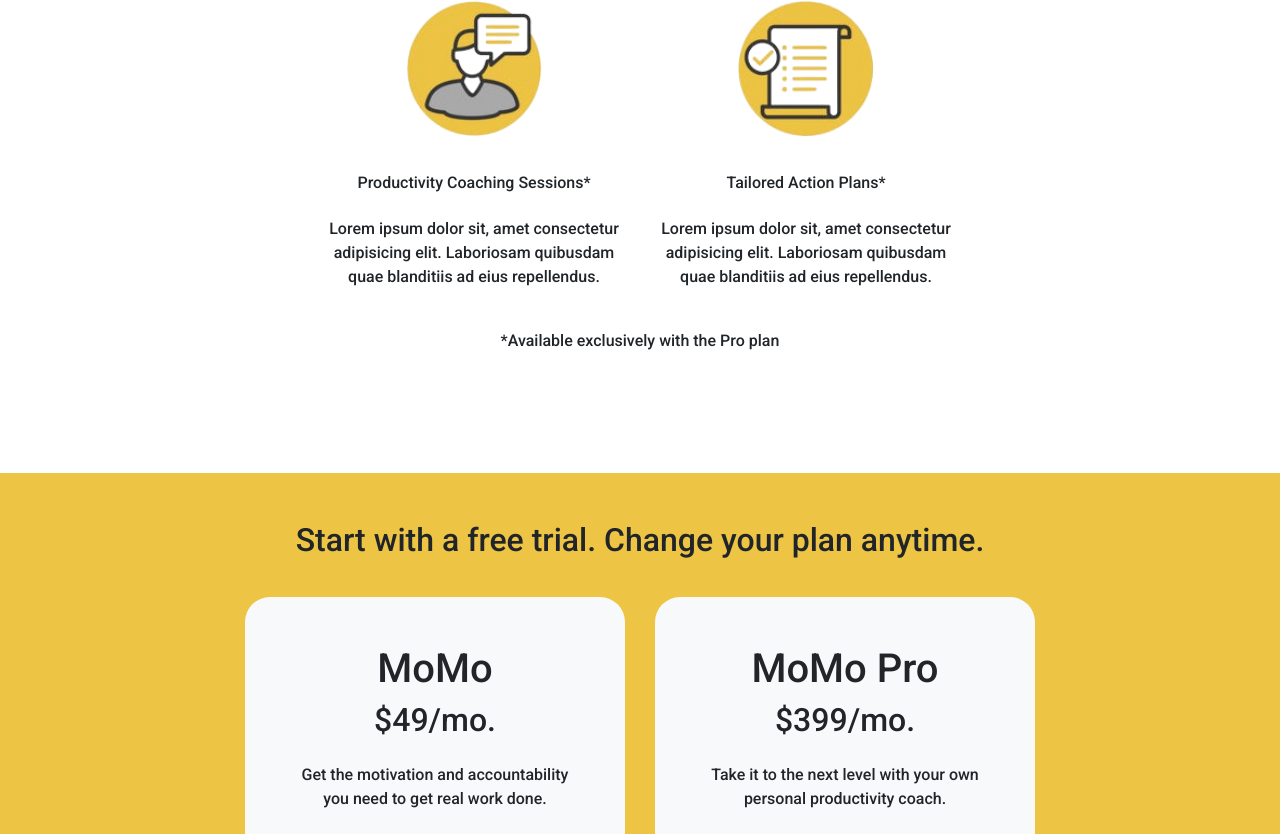
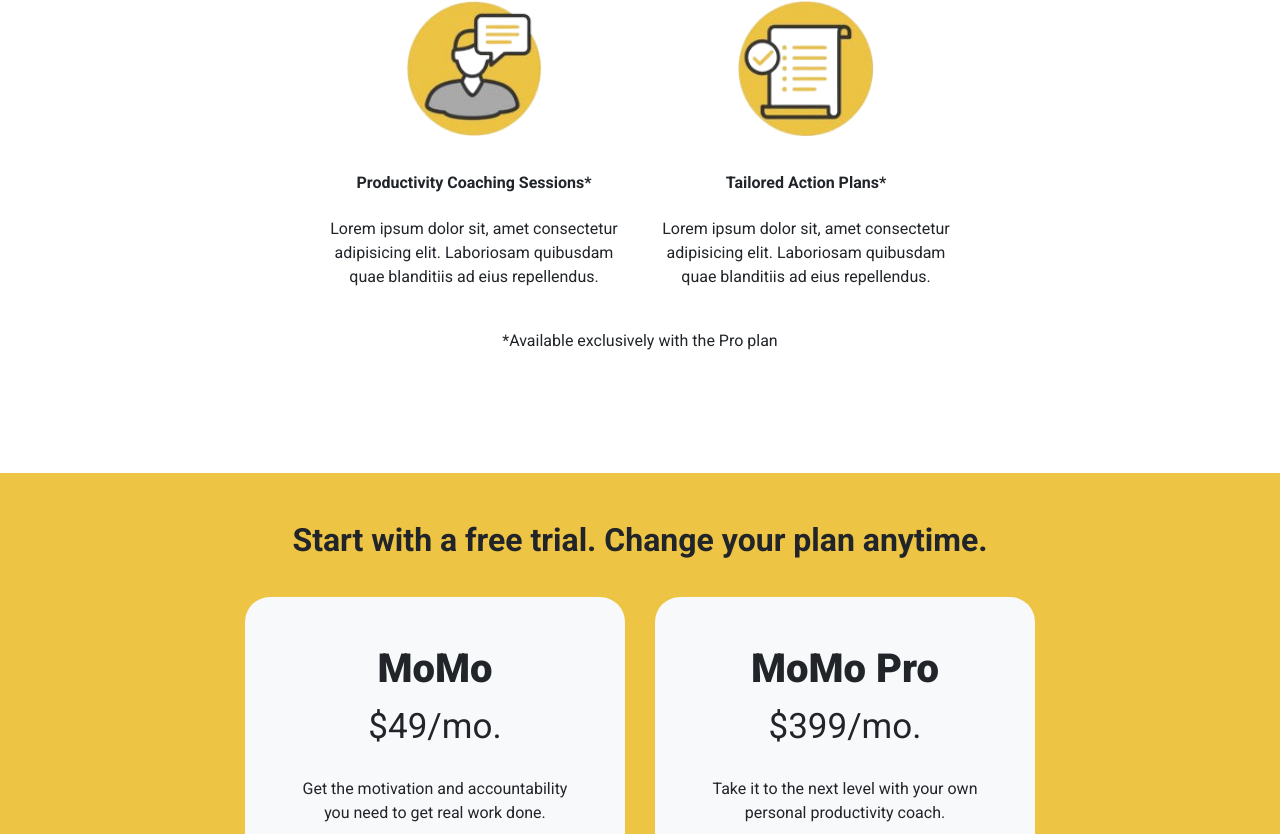
Before and after one commit to Ajith369369/motivated-mornings-frontend, a React (Vite) app: page / in a window 1280 px wide. Shown: the part 2246-3080 px from the top of the page. Built offline with nearby package versions, Linux system fonts and the light colour scheme; a web font is replaced by a local one.

Commit message:
Fix font size.

```diff
--- a/src/components/Features.css
+++ b/src/components/Features.css
@@ -6,3 +6,11 @@
   height: 160px;
   width: auto;
 }
+
+#features h6 {
+  font-weight: 600;
+}
+
+#features p {
+  font-weight: 400;
+}
--- a/src/components/Features.jsx
+++ b/src/components/Features.jsx
@@ -8,7 +8,7 @@ function Features() {
           <div className="col-md-1"></div>
           <div className="col-md-10">
             <div className="text-center px-5 mx-5">
-              <h2 className="px-5">
+              <h2 className="px-5 buttonFntWght">
                 Motivated Mornings is a virtual coworking community proven to help
                 you do the work.
               </h2>
--- a/src/components/Pricing.css
+++ b/src/components/Pricing.css
@@ -1,9 +1,14 @@
-#trial, #complete {
+#trial,
+#complete {
   min-width: 100%;
 }
 
+#trial h2 {
+  font-weight: 600;
+}
+
 .wave3 {
-  background-image: url('/src/assets/pricing-top-wave.svg');
+  background-image: url("/src/assets/pricing-top-wave.svg");
   background-repeat: no-repeat;
   background-size: 100vw auto;
 }
@@ -23,8 +28,21 @@
   border-radius: 25px;
 }
 
+.pricing-item h1 {
+  font-weight: 800;
+}
+
+.pricing-item p:nth-of-type(1) {
+  font-size: 35px;
+  font-weight: 400;
+}
+
+.pricing-item p {
+  font-weight: 400;
+}
+
 .wave4 {
-  background-image: url('/src/assets/pricing-bottom-wave.svg');
+  background-image: url("/src/assets/pricing-bottom-wave.svg");
   background-repeat: no-repeat;
   background-size: 100vw auto;
 }
--- a/src/components/Pricing.jsx
+++ b/src/components/Pricing.jsx
@@ -15,7 +15,7 @@ function Pricing() {
             <div className="d-flex flex-wrap justify-content-center align-items-center">
               <div className="pricing-item d-flex flex-column justify-content-center align-items-center p-5 bg-light">
                 <h1>MoMo</h1>
-                <h2 className="mb-4">$49/mo.</h2>
+                <p className="mb-4">$49/mo.</p>
                 <p className="text-center">
                   Get the motivation and accountability you need to get real
                   work done.
@@ -23,7 +23,7 @@ function Pricing() {
               </div>
               <div className="pricing-item d-flex flex-column justify-content-center align-items-center p-5 bg-light">
                 <h1>MoMo Pro</h1>
-                <h2 className="mb-4">$399/mo.</h2>
+                <p className="mb-4">$399/mo.</p>
                 <p className="text-center">
                   Take it to the next level with your own personal productivity
                   coach.
```
